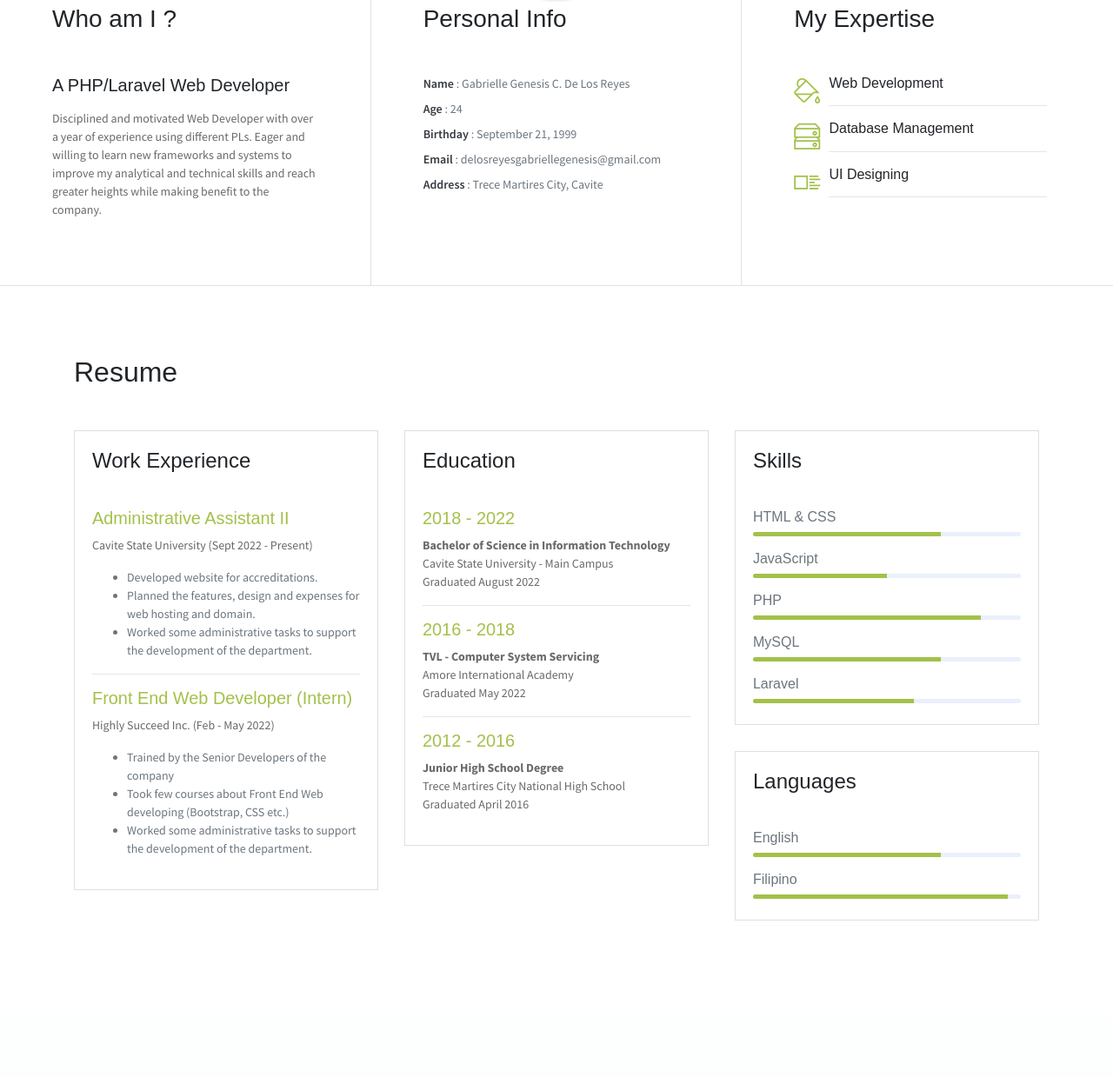
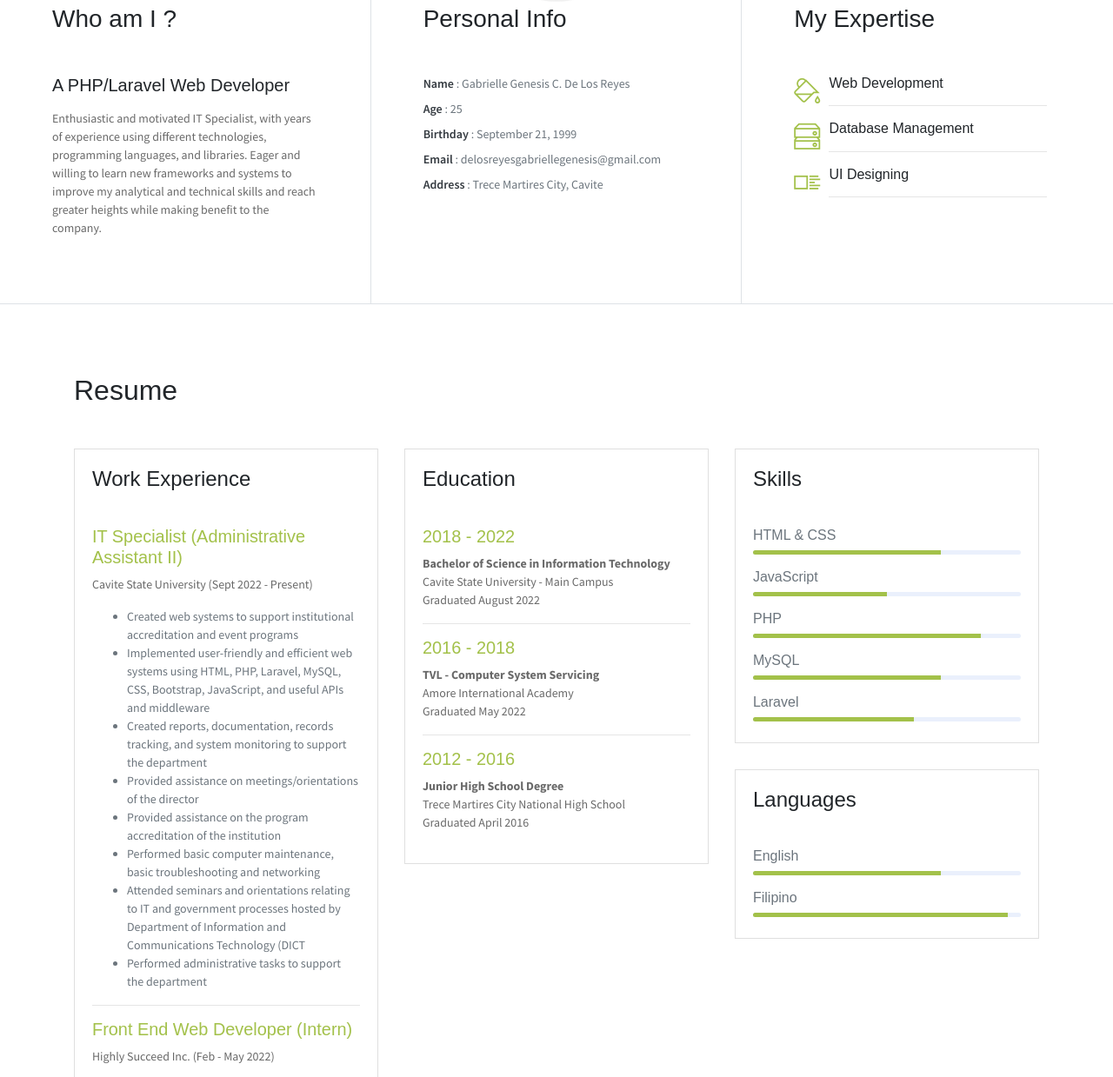
Before and after one commit to gabdelosreyes/portfolio, a plain HTML site: page index.html in a window 1280 px wide. Shown: the part 761-2000 px from the top of the page at 87% size. Drawn offline with nearby package versions, Linux system fonts and the light colour scheme.

Commit message:
Update index.html

```diff
--- a/index.html
+++ b/index.html
@@ -56,18 +56,16 @@
             <div class="col-lg-4 about-card" data-aos="fade-up" data-aos-duration="1000">
                 <h3 class="font-weight-light mb-5">Who am I ?</h3>
                 <h5 class="mb-3">A PHP/Laravel Web Developer</h5>
-                <p class="mt-20">Disciplined and motivated Web Developer with
-                over a year of experience using different PLs.
-                Eager and willing to learn new frameworks and
-                systems to improve my analytical and technical
-                skills and reach greater heights while making
-                benefit to the company.</p>
+                <p class="mt-20">Enthusiastic and motivated IT Specialist, with years of experience using different
+technologies, programming languages, and libraries. Eager and willing to learn new
+frameworks and systems to improve my analytical and technical skills and reach greater
+heights while making benefit to the company.</p>
             </div>
             <div class="col-lg-4 about-card" data-aos="fade-up" data-aos-duration="1500">
                 <h3 class="font-weight-light mb-5">Personal Info</h3>
                 <ul class="mt40 info list-unstyled">
                     <li><span>Name</span> : Gabrielle Genesis C. De Los Reyes</li>
-                    <li><span>Age</span> : 24</li>
+                    <li><span>Age</span> : 25</li>
                     <li><span>Birthday</span> : September 21, 1999</li>
                     <li><span>Email</span> : delosreyesgabriellegenesis@gmail.com </li>
                     <li><span>Address</span> :  Trece Martires City, Cavite</li>
@@ -115,16 +113,22 @@
                             </div>
                         </div>
                         <div class="card-body">
-                            <h6 class="title text-success">Administrative Assistant II</h6>
+                            <h6 class="title text-success">IT Specialist (Administrative Assistant II)</h6>
                             <P>Cavite State University (Sept 2022 - Present)</P>
                             <P class="subtitle">
                                 <ul>
-                                    <li>Developed website for accreditations.</li>
-                                    <li>Planned the features, design and expenses
-                                    for web hosting and domain.</li>
-                                    <li>Worked some administrative tasks to
-                                    support the development of the
-                                    department.</li>
+                                    <li>Created web systems to support institutional accreditation and event programs</li>
+				    <li>Implemented user-friendly and efficient web systems using HTML, PHP, Laravel,
+MySQL, CSS, Bootstrap, JavaScript, and useful APIs and middleware</li>
+				    <li>Created reports, documentation, records tracking, and system monitoring to
+support the department</li>
+				    <li>Provided assistance on meetings/orientations of the director</li>
+				    <li>Provided assistance on the program accreditation of the institution</li>
+				    <li>Performed basic computer maintenance, basic troubleshooting and
+networking</li>
+				    <li>Attended seminars and orientations relating to IT and government processes
+hosted by Department of Information and Communications Technology (DICT</li>
+				    <li>Performed administrative tasks to support the department</li>
                                 </ul>
                             </P>
                             <hr>
```
